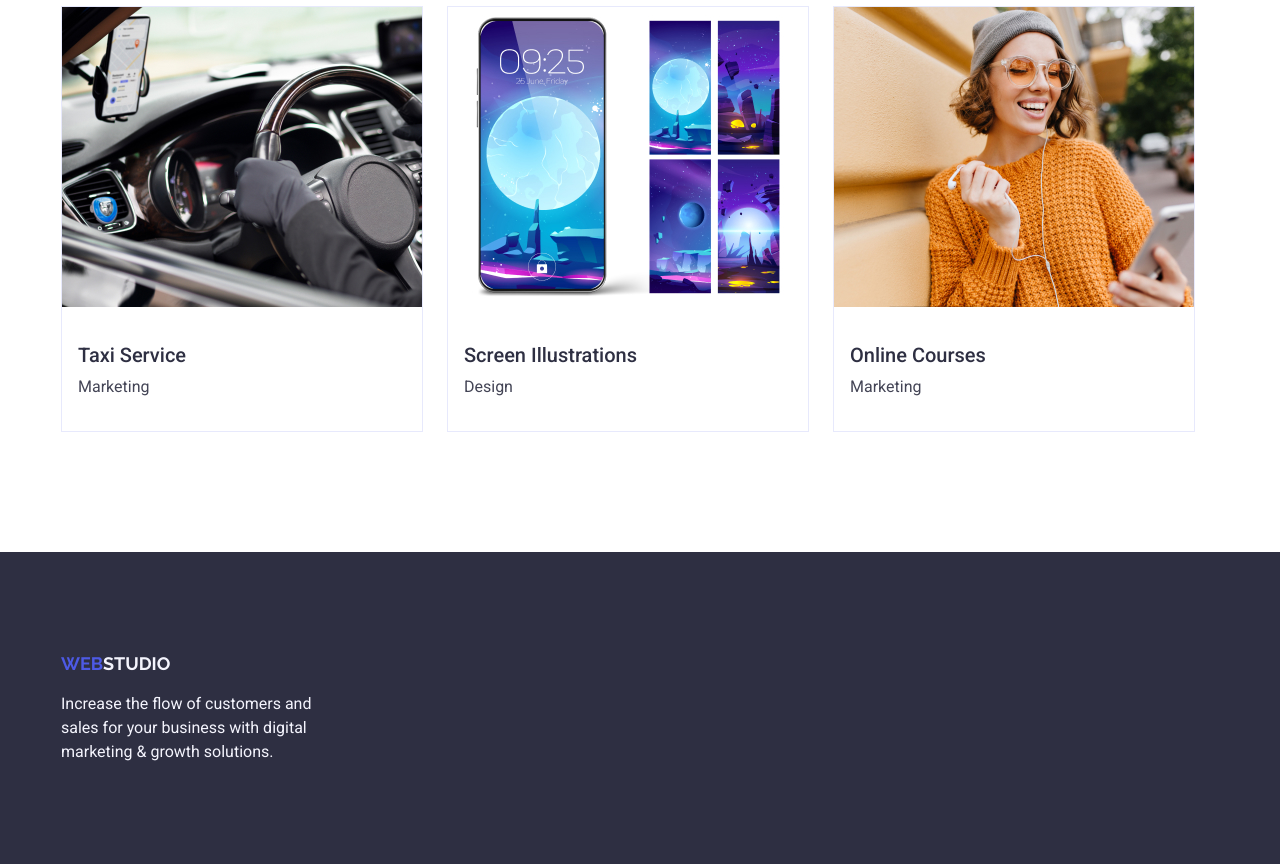
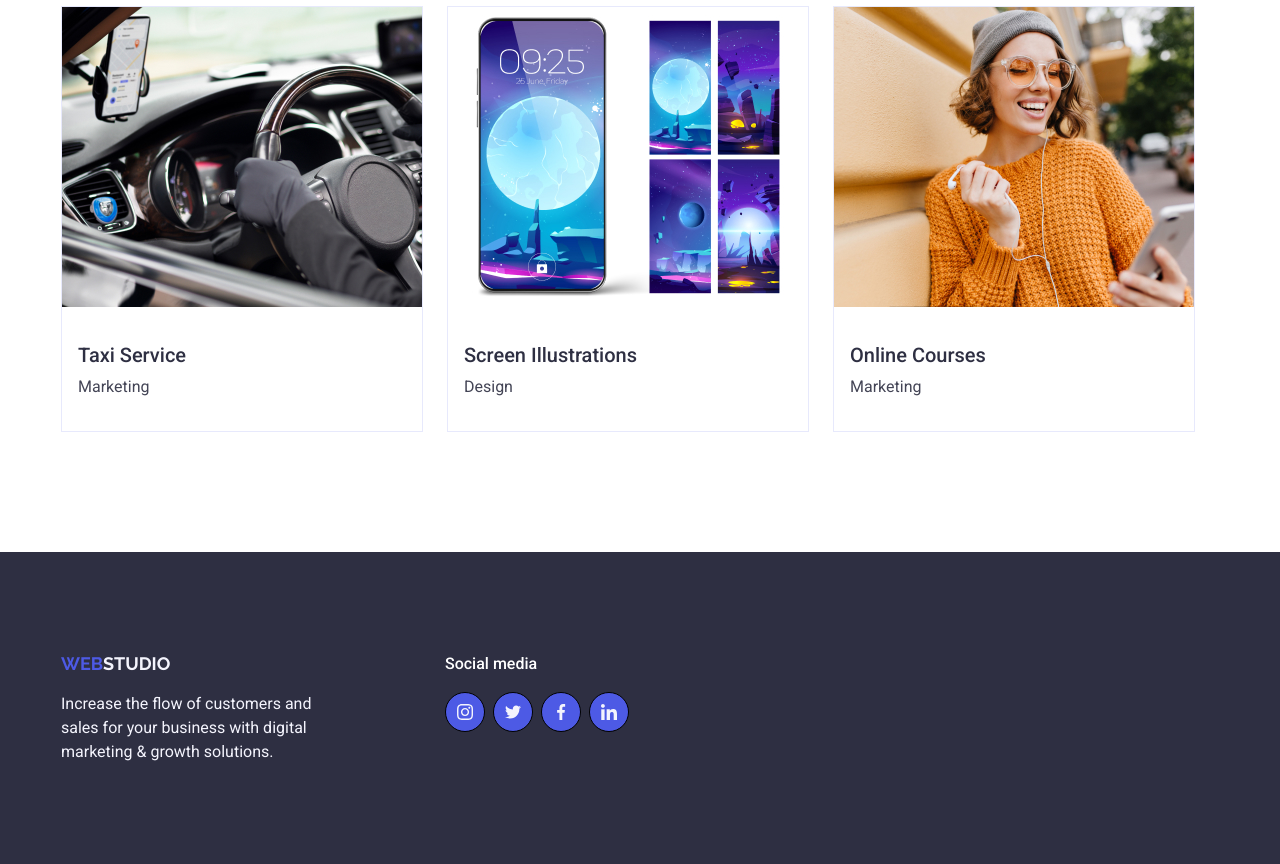
Before and after one commit to sergvinn1/sergvinn1-goit-markup-hw-01_24, a plain HTML site: page index.html in a window 1280 px wide. Shown: the part 2652-3516 px from the top of the page. Drawn offline with nearby package versions, Linux system fonts and the light colour scheme.

Commit message:
animation

```diff
--- a/css/styles.css
+++ b/css/styles.css
@@ -181,6 +181,16 @@ p {
 
 }
 
+.cart {
+    display: block;
+}
+
+.list-footer {
+    display: block;
+    margin-top: 100px;
+    margin-left: 120px;
+}
+
 .employment-first {
 
     display: block;
@@ -240,6 +250,42 @@ p {
     line-height: 1.5;
     width: 264px;
     padding-bottom: 100px;
+}
+
+.footer-list {
+    display: flex;
+}
+
+.footer-item {
+    display: flex;
+    background-color: #4D5AE5;
+    margin-right: 8px;
+    width: 40px;
+    height: 40px;
+    border-radius: 50px;
+    border: 1px solid, #000000;
+
+}
+
+.footer-item:hover{
+    background-color: #31D0AA;
+    cursor: pointer;
+}
+
+.footer-item:last-child {
+    margin-right: 0;
+}
+
+.text-footer {
+    color: #FFF;
+    font-size: 16px;
+    font-weight: 500;
+    line-height: 1.5;
+    margin-bottom: 16px;
+}
+
+.footer-container {
+    display: flex;
 }
 
 .header-navigation {
@@ -305,6 +351,11 @@ p {
     background:#FFF;
 }
 
+.item-portfolio:hover {
+    box-shadow: 0px 2px 1px 0px rgba(46, 47, 66, 0.08), 0px 1px 1px 0px rgba(46, 47, 66, 0.16), 0px 1px 6px 0px rgba(46, 47, 66, 0.08);
+    cursor: pointer;
+}
+
 .logo {
     display: inline-block;
     margin-top: 101px;
@@ -359,9 +410,15 @@ p {
     margin-right: auto;
 }
 
+.social-item:hover{
+    background-color: #404BBF;
+    cursor: pointer;
+}
+
 .social-symbol {
     width: 16px;
     height: 16px;
     align-self: center;
     margin: auto;
+    fill: #2E2F42;
 }
--- a/index.html
+++ b/index.html
@@ -81,7 +81,7 @@
                 <li class="item-team"><a href=""><img src="./images/img_4.jpg" width="264" alt="UI Designer"><p class="strategy">Daniel Wilson</p><span class="employment">UI Designer</span>
 
                     <ul class="social">
-                        <li class="social-item"><svg class="social-symbol"><use href="../icomoon/symbol-defs.svg#icon-instagram-2"></use></svg></li>
+                        <li class="social-item"><svg class="social-symbol"><use href="../icomoon/symbol-defs.svg#icon-instagram-2" class="social-symbol"></use></svg></li>
                         <li class="social-item"><svg class="social-symbol"><use href="../icomoon/symbol-defs.svg#icon-twitter-1"></use></svg></li>
                         <li class="social-item"><svg class="social-symbol"><use href="../icomoon/symbol-defs.svg#icon-facebook-1"></use></svg></li>
                         <li class="social-item"><svg class="social-symbol"><use href="../icomoon/symbol-defs.svg#icon-linkedin-1"></use></svg></li>
@@ -106,9 +106,18 @@
         </section>
     </main>
     <footer class="footer ">
-        <div class="container">
-        <a href="./" class="logo"><span class="logo-first">Web</span><span class="logo-footer">Studio</span></a>
+        <div class="container footer-container">
+            <div class="cart"><a href="./" class="logo "><span class="logo-first">Web</span><span class="logo-footer">Studio</span></a>
         <span class="footer-text">Increase the flow of customers and sales for your business with digital marketing & growth solutions.</span>
+    </div>
+            <div class="list-footer"><p class="text-footer">Social media</p>
+            <ul class="footer-list">
+            <li class="footer-item"><svg class="social-symbol"><use href="../icomoon/symbol-defs.svg#icon-instagram-2"></use></svg></li>
+            <li class="footer-item"><svg class="social-symbol"><use href="../icomoon/symbol-defs.svg#icon-twitter-1"></use></svg></li>
+            <li class="footer-item"><svg class="social-symbol"><use href="../icomoon/symbol-defs.svg#icon-facebook-1"></use></svg></li>
+            <li class="footer-item"><svg class="social-symbol"><use href="../icomoon/symbol-defs.svg#icon-linkedin-1"></use></svg></li>
+        </ul></div>
+
     </div>
     </footer>
 </body>
```
